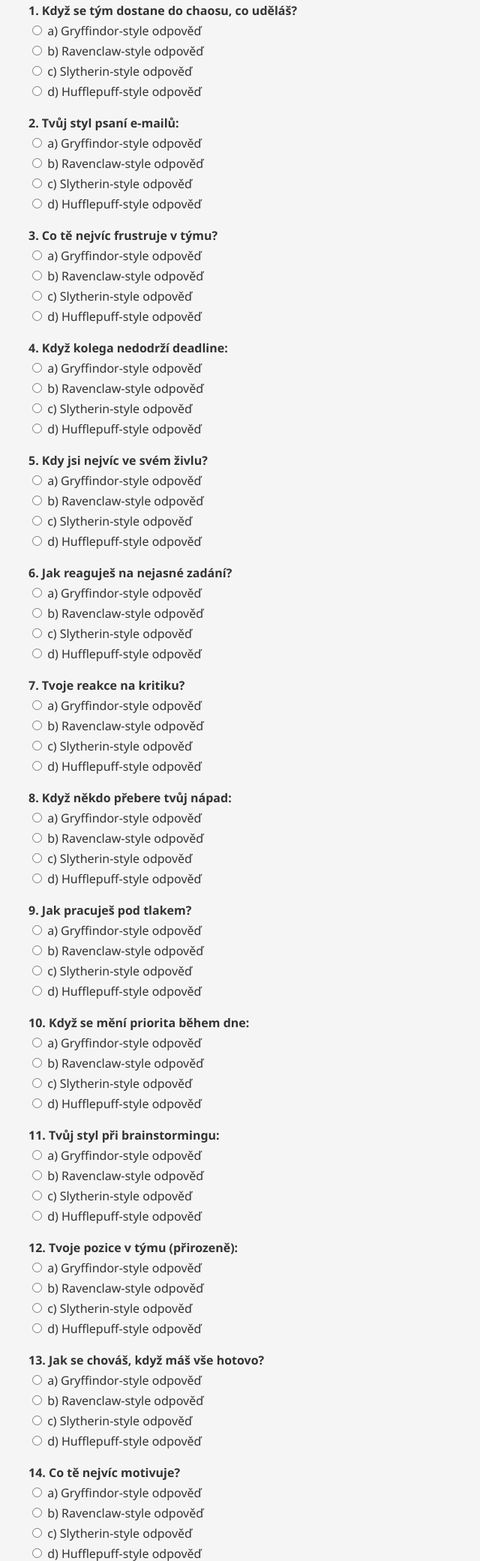
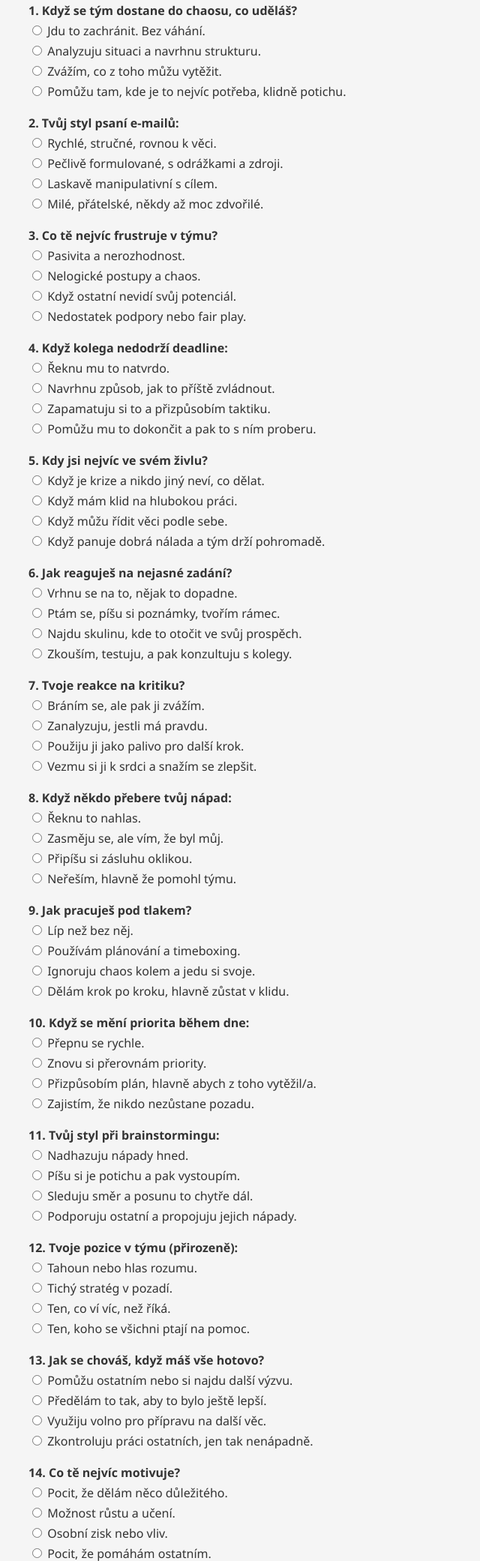
Before and after one commit to domijeune/sortinghatwork, a plain HTML site: page index.html in a window 1280 px wide. Shown: the part 121-2203 px from the top of the page at 75% size, without its empty margins (0-640 px from the left). Drawn offline with Linux system fonts and the light colour scheme.

Commit message:
Add files via upload

```diff
--- a/index.html
+++ b/index.html
@@ -3,7 +3,7 @@
 <html lang="cs">
 <head>
   <meta charset="UTF-8">
-    <title>Bradavický test – pracovní styl</title>
+  <title>Bradavický pracovní test (20 otázek)</title>
   <style>
     body { font-family: 'Segoe UI', sans-serif; padding: 30px; background-color: #f5f5f5; color: #333; }
     h1 { color: #4b4b9f; }
@@ -16,166 +16,26 @@
 <body>
   <h1>🧙‍♀️ Bradavický pracovní test (20 otázek)</h1>
   <form id="quizForm">
-
-    <div class="question">
-      <strong>1. Když se tým dostane do chaosu, co uděláš?</strong><br>
-      <label><input type="radio" name="q1" value="gryffindor"> a) Gryffindor-style odpověď</label>
-      <label><input type="radio" name="q1" value="ravenclaw"> b) Ravenclaw-style odpověď</label>
-      <label><input type="radio" name="q1" value="slytherin"> c) Slytherin-style odpověď</label>
-      <label><input type="radio" name="q1" value="hufflepuff"> d) Hufflepuff-style odpověď</label>
-    </div>
-
-    <div class="question">
-      <strong>2. Tvůj styl psaní e-mailů:</strong><br>
-      <label><input type="radio" name="q2" value="gryffindor"> a) Gryffindor-style odpověď</label>
-      <label><input type="radio" name="q2" value="ravenclaw"> b) Ravenclaw-style odpověď</label>
-      <label><input type="radio" name="q2" value="slytherin"> c) Slytherin-style odpověď</label>
-      <label><input type="radio" name="q2" value="hufflepuff"> d) Hufflepuff-style odpověď</label>
-    </div>
-
-    <div class="question">
-      <strong>3. Co tě nejvíc frustruje v týmu?</strong><br>
-      <label><input type="radio" name="q3" value="gryffindor"> a) Gryffindor-style odpověď</label>
-      <label><input type="radio" name="q3" value="ravenclaw"> b) Ravenclaw-style odpověď</label>
-      <label><input type="radio" name="q3" value="slytherin"> c) Slytherin-style odpověď</label>
-      <label><input type="radio" name="q3" value="hufflepuff"> d) Hufflepuff-style odpověď</label>
-    </div>
-
-    <div class="question">
-      <strong>4. Když kolega nedodrží deadline:</strong><br>
-      <label><input type="radio" name="q4" value="gryffindor"> a) Gryffindor-style odpověď</label>
-      <label><input type="radio" name="q4" value="ravenclaw"> b) Ravenclaw-style odpověď</label>
-      <label><input type="radio" name="q4" value="slytherin"> c) Slytherin-style odpověď</label>
-      <label><input type="radio" name="q4" value="hufflepuff"> d) Hufflepuff-style odpověď</label>
-    </div>
-
-    <div class="question">
-      <strong>5. Kdy jsi nejvíc ve svém živlu?</strong><br>
-      <label><input type="radio" name="q5" value="gryffindor"> a) Gryffindor-style odpověď</label>
-      <label><input type="radio" name="q5" value="ravenclaw"> b) Ravenclaw-style odpověď</label>
-      <label><input type="radio" name="q5" value="slytherin"> c) Slytherin-style odpověď</label>
-      <label><input type="radio" name="q5" value="hufflepuff"> d) Hufflepuff-style odpověď</label>
-    </div>
-
-    <div class="question">
-      <strong>6. Jak reaguješ na nejasné zadání?</strong><br>
-      <label><input type="radio" name="q6" value="gryffindor"> a) Gryffindor-style odpověď</label>
-      <label><input type="radio" name="q6" value="ravenclaw"> b) Ravenclaw-style odpověď</label>
-      <label><input type="radio" name="q6" value="slytherin"> c) Slytherin-style odpověď</label>
-      <label><input type="radio" name="q6" value="hufflepuff"> d) Hufflepuff-style odpověď</label>
-    </div>
-
-    <div class="question">
-      <strong>7. Tvoje reakce na kritiku?</strong><br>
-      <label><input type="radio" name="q7" value="gryffindor"> a) Gryffindor-style odpověď</label>
-      <label><input type="radio" name="q7" value="ravenclaw"> b) Ravenclaw-style odpověď</label>
-      <label><input type="radio" name="q7" value="slytherin"> c) Slytherin-style odpověď</label>
-      <label><input type="radio" name="q7" value="hufflepuff"> d) Hufflepuff-style odpověď</label>
-    </div>
-
-    <div class="question">
-      <strong>8. Když někdo přebere tvůj nápad:</strong><br>
-      <label><input type="radio" name="q8" value="gryffindor"> a) Gryffindor-style odpověď</label>
-      <label><input type="radio" name="q8" value="ravenclaw"> b) Ravenclaw-style odpověď</label>
-      <label><input type="radio" name="q8" value="slytherin"> c) Slytherin-style odpověď</label>
-      <label><input type="radio" name="q8" value="hufflepuff"> d) Hufflepuff-style odpověď</label>
-    </div>
-
-    <div class="question">
-      <strong>9. Jak pracuješ pod tlakem?</strong><br>
-      <label><input type="radio" name="q9" value="gryffindor"> a) Gryffindor-style odpověď</label>
-      <label><input type="radio" name="q9" value="ravenclaw"> b) Ravenclaw-style odpověď</label>
-      <label><input type="radio" name="q9" value="slytherin"> c) Slytherin-style odpověď</label>
-      <label><input type="radio" name="q9" value="hufflepuff"> d) Hufflepuff-style odpověď</label>
-    </div>
-
-    <div class="question">
-      <strong>10. Když se mění priorita během dne:</strong><br>
-      <label><input type="radio" name="q10" value="gryffindor"> a) Gryffindor-style odpověď</label>
-      <label><input type="radio" name="q10" value="ravenclaw"> b) Ravenclaw-style odpověď</label>
-      <label><input type="radio" name="q10" value="slytherin"> c) Slytherin-style odpověď</label>
-      <label><input type="radio" name="q10" value="hufflepuff"> d) Hufflepuff-style odpověď</label>
-    </div>
-
-    <div class="question">
-      <strong>11. Tvůj styl při brainstormingu:</strong><br>
-      <label><input type="radio" name="q11" value="gryffindor"> a) Gryffindor-style odpověď</label>
-      <label><input type="radio" name="q11" value="ravenclaw"> b) Ravenclaw-style odpověď</label>
-      <label><input type="radio" name="q11" value="slytherin"> c) Slytherin-style odpověď</label>
-      <label><input type="radio" name="q11" value="hufflepuff"> d) Hufflepuff-style odpověď</label>
-    </div>
-
-    <div class="question">
-      <strong>12. Tvoje pozice v týmu (přirozeně):</strong><br>
-      <label><input type="radio" name="q12" value="gryffindor"> a) Gryffindor-style odpověď</label>
-      <label><input type="radio" name="q12" value="ravenclaw"> b) Ravenclaw-style odpověď</label>
-      <label><input type="radio" name="q12" value="slytherin"> c) Slytherin-style odpověď</label>
-      <label><input type="radio" name="q12" value="hufflepuff"> d) Hufflepuff-style odpověď</label>
-    </div>
-
-    <div class="question">
-      <strong>13. Jak se chováš, když máš vše hotovo?</strong><br>
-      <label><input type="radio" name="q13" value="gryffindor"> a) Gryffindor-style odpověď</label>
-      <label><input type="radio" name="q13" value="ravenclaw"> b) Ravenclaw-style odpověď</label>
-      <label><input type="radio" name="q13" value="slytherin"> c) Slytherin-style odpověď</label>
-      <label><input type="radio" name="q13" value="hufflepuff"> d) Hufflepuff-style odpověď</label>
-    </div>
-
-    <div class="question">
-      <strong>14. Co tě nejvíc motivuje?</strong><br>
-      <label><input type="radio" name="q14" value="gryffindor"> a) Gryffindor-style odpověď</label>
-      <label><input type="radio" name="q14" value="ravenclaw"> b) Ravenclaw-style odpověď</label>
-      <label><input type="radio" name="q14" value="slytherin"> c) Slytherin-style odpověď</label>
-      <label><input type="radio" name="q14" value="hufflepuff"> d) Hufflepuff-style odpověď</label>
-    </div>
-
-    <div class="question">
-      <strong>15. Jak reaguješ na ticho v týmu?</strong><br>
-      <label><input type="radio" name="q15" value="gryffindor"> a) Gryffindor-style odpověď</label>
-      <label><input type="radio" name="q15" value="ravenclaw"> b) Ravenclaw-style odpověď</label>
-      <label><input type="radio" name="q15" value="slytherin"> c) Slytherin-style odpověď</label>
-      <label><input type="radio" name="q15" value="hufflepuff"> d) Hufflepuff-style odpověď</label>
-    </div>
-
-    <div class="question">
-      <strong>16. Když nevíš, jak dál:</strong><br>
-      <label><input type="radio" name="q16" value="gryffindor"> a) Gryffindor-style odpověď</label>
-      <label><input type="radio" name="q16" value="ravenclaw"> b) Ravenclaw-style odpověď</label>
-      <label><input type="radio" name="q16" value="slytherin"> c) Slytherin-style odpověď</label>
-      <label><input type="radio" name="q16" value="hufflepuff"> d) Hufflepuff-style odpověď</label>
-    </div>
-
-    <div class="question">
-      <strong>17. Když někdo poruší pravidla:</strong><br>
-      <label><input type="radio" name="q17" value="gryffindor"> a) Gryffindor-style odpověď</label>
-      <label><input type="radio" name="q17" value="ravenclaw"> b) Ravenclaw-style odpověď</label>
-      <label><input type="radio" name="q17" value="slytherin"> c) Slytherin-style odpověď</label>
-      <label><input type="radio" name="q17" value="hufflepuff"> d) Hufflepuff-style odpověď</label>
-    </div>
-
-    <div class="question">
-      <strong>18. Co tě napadne jako první při novém projektu?</strong><br>
-      <label><input type="radio" name="q18" value="gryffindor"> a) Gryffindor-style odpověď</label>
-      <label><input type="radio" name="q18" value="ravenclaw"> b) Ravenclaw-style odpověď</label>
-      <label><input type="radio" name="q18" value="slytherin"> c) Slytherin-style odpověď</label>
-      <label><input type="radio" name="q18" value="hufflepuff"> d) Hufflepuff-style odpověď</label>
-    </div>
-
-    <div class="question">
-      <strong>19. Tvoje skrytá superschopnost v práci:</strong><br>
-      <label><input type="radio" name="q19" value="gryffindor"> a) Gryffindor-style odpověď</label>
-      <label><input type="radio" name="q19" value="ravenclaw"> b) Ravenclaw-style odpověď</label>
-      <label><input type="radio" name="q19" value="slytherin"> c) Slytherin-style odpověď</label>
-      <label><input type="radio" name="q19" value="hufflepuff"> d) Hufflepuff-style odpověď</label>
-    </div>
-
-    <div class="question">
-      <strong>20. Jaký typ lidí tě nejvíc vyčerpává?</strong><br>
-      <label><input type="radio" name="q20" value="gryffindor"> a) Gryffindor-style odpověď</label>
-      <label><input type="radio" name="q20" value="ravenclaw"> b) Ravenclaw-style odpověď</label>
-      <label><input type="radio" name="q20" value="slytherin"> c) Slytherin-style odpověď</label>
-      <label><input type="radio" name="q20" value="hufflepuff"> d) Hufflepuff-style odpověď</label>
-    </div>
+<div class="question"><strong>1. Když se tým dostane do chaosu, co uděláš?</strong><br><label><input type="radio" name="q1" value="gryffindor"> Jdu to zachránit. Bez váhání.</label><label><input type="radio" name="q1" value="ravenclaw"> Analyzuju situaci a navrhnu strukturu.</label><label><input type="radio" name="q1" value="slytherin"> Zvážím, co z toho můžu vytěžit.</label><label><input type="radio" name="q1" value="hufflepuff"> Pomůžu tam, kde je to nejvíc potřeba, klidně potichu.</label></div>
+<div class="question"><strong>2. Tvůj styl psaní e-mailů:</strong><br><label><input type="radio" name="q2" value="gryffindor"> Rychlé, stručné, rovnou k věci.</label><label><input type="radio" name="q2" value="ravenclaw"> Pečlivě formulované, s odrážkami a zdroji.</label><label><input type="radio" name="q2" value="slytherin"> Laskavě manipulativní s cílem.</label><label><input type="radio" name="q2" value="hufflepuff"> Milé, přátelské, někdy až moc zdvořilé.</label></div>
+<div class="question"><strong>3. Co tě nejvíc frustruje v týmu?</strong><br><label><input type="radio" name="q3" value="gryffindor"> Pasivita a nerozhodnost.</label><label><input type="radio" name="q3" value="ravenclaw"> Nelogické postupy a chaos.</label><label><input type="radio" name="q3" value="slytherin"> Když ostatní nevidí svůj potenciál.</label><label><input type="radio" name="q3" value="hufflepuff"> Nedostatek podpory nebo fair play.</label></div>
+<div class="question"><strong>4. Když kolega nedodrží deadline:</strong><br><label><input type="radio" name="q4" value="gryffindor"> Řeknu mu to natvrdo.</label><label><input type="radio" name="q4" value="ravenclaw"> Navrhnu způsob, jak to příště zvládnout.</label><label><input type="radio" name="q4" value="slytherin"> Zapamatuju si to a přizpůsobím taktiku.</label><label><input type="radio" name="q4" value="hufflepuff"> Pomůžu mu to dokončit a pak to s ním proberu.</label></div>
+<div class="question"><strong>5. Kdy jsi nejvíc ve svém živlu?</strong><br><label><input type="radio" name="q5" value="gryffindor"> Když je krize a nikdo jiný neví, co dělat.</label><label><input type="radio" name="q5" value="ravenclaw"> Když mám klid na hlubokou práci.</label><label><input type="radio" name="q5" value="slytherin"> Když můžu řídit věci podle sebe.</label><label><input type="radio" name="q5" value="hufflepuff"> Když panuje dobrá nálada a tým drží pohromadě.</label></div>
+<div class="question"><strong>6. Jak reaguješ na nejasné zadání?</strong><br><label><input type="radio" name="q6" value="gryffindor"> Vrhnu se na to, nějak to dopadne.</label><label><input type="radio" name="q6" value="ravenclaw"> Ptám se, píšu si poznámky, tvořím rámec.</label><label><input type="radio" name="q6" value="slytherin"> Najdu skulinu, kde to otočit ve svůj prospěch.</label><label><input type="radio" name="q6" value="hufflepuff"> Zkouším, testuju, a pak konzultuju s kolegy.</label></div>
+<div class="question"><strong>7. Tvoje reakce na kritiku?</strong><br><label><input type="radio" name="q7" value="gryffindor"> Bráním se, ale pak ji zvážím.</label><label><input type="radio" name="q7" value="ravenclaw"> Zanalyzuju, jestli má pravdu.</label><label><input type="radio" name="q7" value="slytherin"> Použiju ji jako palivo pro další krok.</label><label><input type="radio" name="q7" value="hufflepuff"> Vezmu si ji k srdci a snažím se zlepšit.</label></div>
+<div class="question"><strong>8. Když někdo přebere tvůj nápad:</strong><br><label><input type="radio" name="q8" value="gryffindor"> Řeknu to nahlas.</label><label><input type="radio" name="q8" value="ravenclaw"> Zasměju se, ale vím, že byl můj.</label><label><input type="radio" name="q8" value="slytherin"> Připíšu si zásluhu oklikou.</label><label><input type="radio" name="q8" value="hufflepuff"> Neřeším, hlavně že pomohl týmu.</label></div>
+<div class="question"><strong>9. Jak pracuješ pod tlakem?</strong><br><label><input type="radio" name="q9" value="gryffindor"> Líp než bez něj.</label><label><input type="radio" name="q9" value="ravenclaw"> Používám plánování a timeboxing.</label><label><input type="radio" name="q9" value="slytherin"> Ignoruju chaos kolem a jedu si svoje.</label><label><input type="radio" name="q9" value="hufflepuff"> Dělám krok po kroku, hlavně zůstat v klidu.</label></div>
+<div class="question"><strong>10. Když se mění priorita během dne:</strong><br><label><input type="radio" name="q10" value="gryffindor"> Přepnu se rychle.</label><label><input type="radio" name="q10" value="ravenclaw"> Znovu si přerovnám priority.</label><label><input type="radio" name="q10" value="slytherin"> Přizpůsobím plán, hlavně abych z toho vytěžil/a.</label><label><input type="radio" name="q10" value="hufflepuff"> Zajistím, že nikdo nezůstane pozadu.</label></div>
+<div class="question"><strong>11. Tvůj styl při brainstormingu:</strong><br><label><input type="radio" name="q11" value="gryffindor"> Nadhazuju nápady hned.</label><label><input type="radio" name="q11" value="ravenclaw"> Píšu si je potichu a pak vystoupím.</label><label><input type="radio" name="q11" value="slytherin"> Sleduju směr a posunu to chytře dál.</label><label><input type="radio" name="q11" value="hufflepuff"> Podporuju ostatní a propojuju jejich nápady.</label></div>
+<div class="question"><strong>12. Tvoje pozice v týmu (přirozeně):</strong><br><label><input type="radio" name="q12" value="gryffindor"> Tahoun nebo hlas rozumu.</label><label><input type="radio" name="q12" value="ravenclaw"> Tichý stratég v pozadí.</label><label><input type="radio" name="q12" value="slytherin"> Ten, co ví víc, než říká.</label><label><input type="radio" name="q12" value="hufflepuff"> Ten, koho se všichni ptají na pomoc.</label></div>
+<div class="question"><strong>13. Jak se chováš, když máš vše hotovo?</strong><br><label><input type="radio" name="q13" value="gryffindor"> Pomůžu ostatním nebo si najdu další výzvu.</label><label><input type="radio" name="q13" value="ravenclaw"> Předělám to tak, aby to bylo ještě lepší.</label><label><input type="radio" name="q13" value="slytherin"> Využiju volno pro přípravu na další věc.</label><label><input type="radio" name="q13" value="hufflepuff"> Zkontroluju práci ostatních, jen tak nenápadně.</label></div>
+<div class="question"><strong>14. Co tě nejvíc motivuje?</strong><br><label><input type="radio" name="q14" value="gryffindor"> Pocit, že dělám něco důležitého.</label><label><input type="radio" name="q14" value="ravenclaw"> Možnost růstu a učení.</label><label><input type="radio" name="q14" value="slytherin"> Osobní zisk nebo vliv.</label><label><input type="radio" name="q14" value="hufflepuff"> Pocit, že pomáhám ostatním.</label></div>
+<div class="question"><strong>15. Jak reaguješ na ticho v týmu?</strong><br><label><input type="radio" name="q15" value="gryffindor"> Naruším ho nějakým podnětem.</label><label><input type="radio" name="q15" value="ravenclaw"> Využiju ho ke koncentraci.</label><label><input type="radio" name="q15" value="slytherin"> Zkoumám, kdo mlčí a proč.</label><label><input type="radio" name="q15" value="hufflepuff"> Snažím se prolomit ho jemně.</label></div>
+<div class="question"><strong>16. Když nevíš, jak dál:</strong><br><label><input type="radio" name="q16" value="gryffindor"> Jdu metodou pokus-omyl.</label><label><input type="radio" name="q16" value="ravenclaw"> Studuju a hledám zdroje.</label><label><input type="radio" name="q16" value="slytherin"> Zeptám se strategicky, aby to vypadalo, že to vím.</label><label><input type="radio" name="q16" value="hufflepuff"> Požádám někoho, komu věřím.</label></div>
+<div class="question"><strong>17. Když někdo poruší pravidla:</strong><br><label><input type="radio" name="q17" value="gryffindor"> Napravím to, i kdybych měl/a jít proti proudu.</label><label><input type="radio" name="q17" value="ravenclaw"> Zajímá mě, proč – neodsuzuju hned.</label><label><input type="radio" name="q17" value="slytherin"> Sleduju, co tím získal.</label><label><input type="radio" name="q17" value="hufflepuff"> Mrzí mě to, ale snažím se chápat důvody.</label></div>
+<div class="question"><strong>18. Co tě napadne jako první při novém projektu?</strong><br><label><input type="radio" name="q18" value="gryffindor"> Do toho! Kdo, kde, co?</label><label><input type="radio" name="q18" value="ravenclaw"> Jaký je cíl a jaké máme podmínky?</label><label><input type="radio" name="q18" value="slytherin"> Kdo je klíčový a co z toho můžu vytěžit?</label><label><input type="radio" name="q18" value="hufflepuff"> Jak to udělat, aby to fungovalo pro všechny?</label></div>
+<div class="question"><strong>19. Tvoje skrytá superschopnost v práci:</strong><br><label><input type="radio" name="q19" value="gryffindor"> Zachráním situaci, když to nikdo jiný nedá.</label><label><input type="radio" name="q19" value="ravenclaw"> Vymyslím řešení, které nikdo nečekal.</label><label><input type="radio" name="q19" value="slytherin"> Ovlivním výsledek bez velkého rozruchu.</label><label><input type="radio" name="q19" value="hufflepuff"> Vytvářím atmosféru, kde se lidem dobře pracuje.</label></div>
+<div class="question"><strong>20. Jaký typ lidí tě nejvíc vyčerpává?</strong><br><label><input type="radio" name="q20" value="gryffindor"> Nečinnost a výmluvy.</label><label><input type="radio" name="q20" value="ravenclaw"> Povrchnost a chaos.</label><label><input type="radio" name="q20" value="slytherin"> Neupřímnost bez účelu.</label><label><input type="radio" name="q20" value="hufflepuff"> Agresivita a nespravedlnost.</label></div>
 
     <button type="button" onclick="calculateHouse()">Zjisti svou kolej 🪄</button>
   </form>
```
Lines whose indentation alone changed are shown as unchanged.
